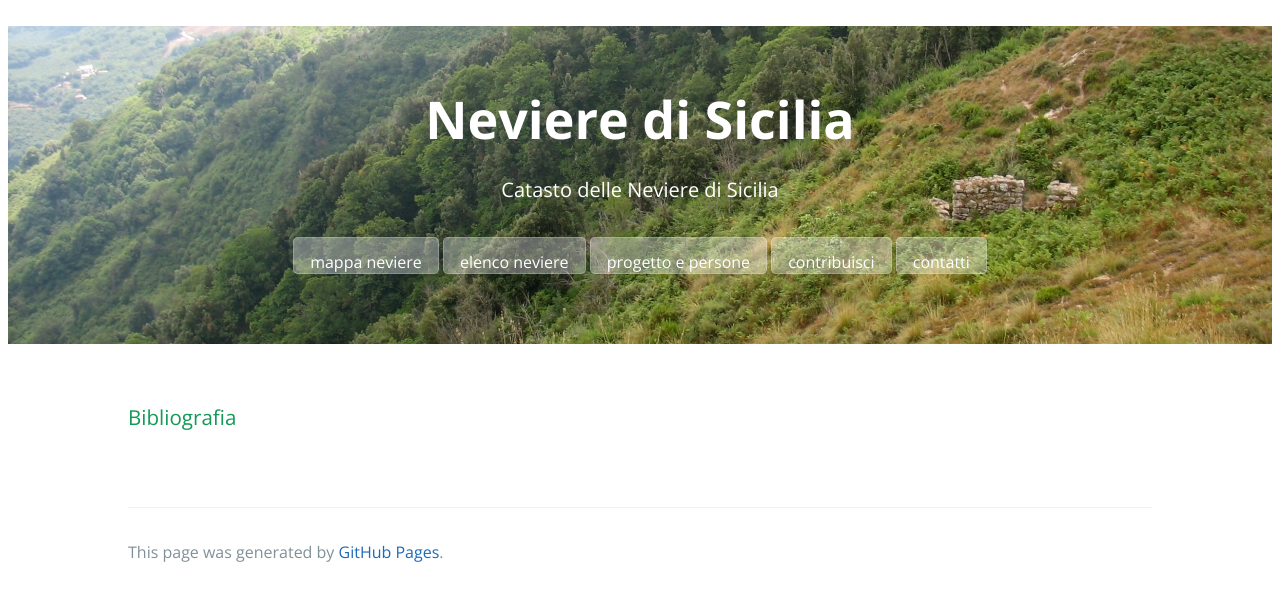
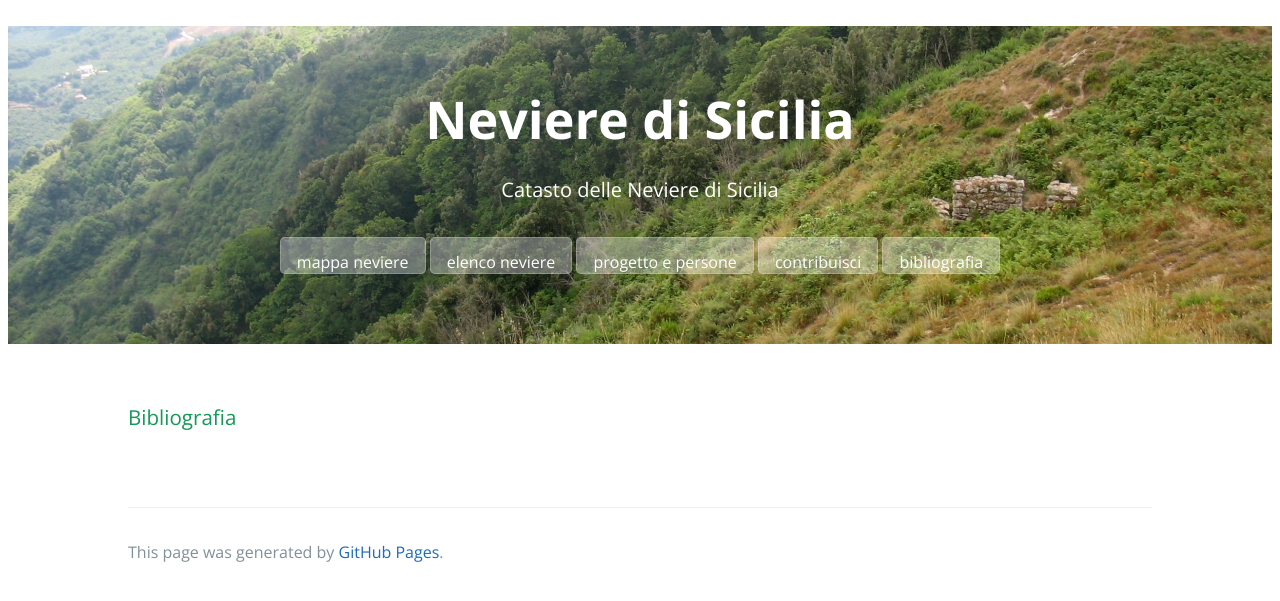
Before and after one commit to NeviereDiSicilia/nevieredisicilia.github.io, a Jekyll site: the page built from bibliografia.html, in a window 1280 px wide. Shown: the top 601 px of the page. Built offline with Jekyll 4.4.1, drawn with Linux system fonts in a browser that asks for light colours.

Commit message:
Update page-header.html

```diff
--- a/_includes/page-header.html
+++ b/_includes/page-header.html
@@ -5,5 +5,5 @@
   <a href="/elenco_neviere.html" class="btn">elenco neviere</a>
   <a href="/progetto.html" class="btn">progetto e persone</a>
   <a href="/contribuisci.html" class="btn">contribuisci</a>
-  <a href="/bibliografia.html" class="btn">contatti</a>
+  <a href="/bibliografia.html" class="btn">bibliografia</a>
 </section>
```
